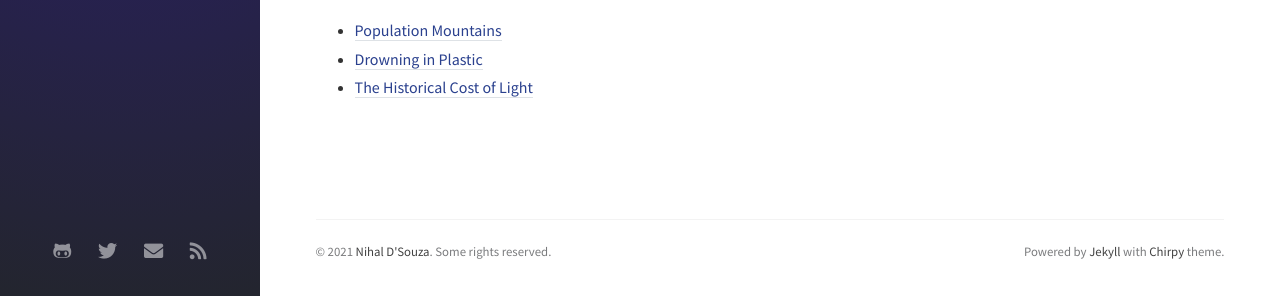
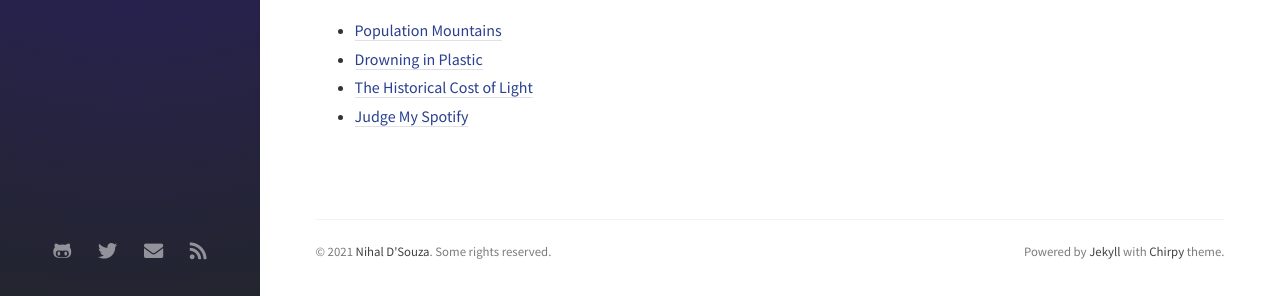
Before and after one commit to nihaldsouza/nihaldsouza.github.io, a Jekyll site: the page built from tabs/about.md, in a window 1280 px wide and 1203 px high. Shown: the part 904-1200 px from the top of the window. Built offline with Jekyll 4.4.1, drawn with Linux system fonts in a browser that asks for light colours; nearby versions of some CDN libraries; comment, search, counter and statistics services are not loaded.

Commit message:
Update about.md

```diff
--- a/tabs/about.md
+++ b/tabs/about.md
@@ -30,3 +30,4 @@ Some of my personal favourite bookmarks that you might enjoy
 - [Population Mountains](https://pudding.cool/2018/12/3d-cities-story/)
 - [Drowning in Plastic](https://graphics.reuters.com/ENVIRONMENT-PLASTIC/0100B275155/index.html)
 - [The Historical Cost of Light](https://pudding.cool/2020/12/lighting-cost/)
+- [Judge My Spotify](https://pudding.cool/2020/12/judge-my-spotify/)
```
